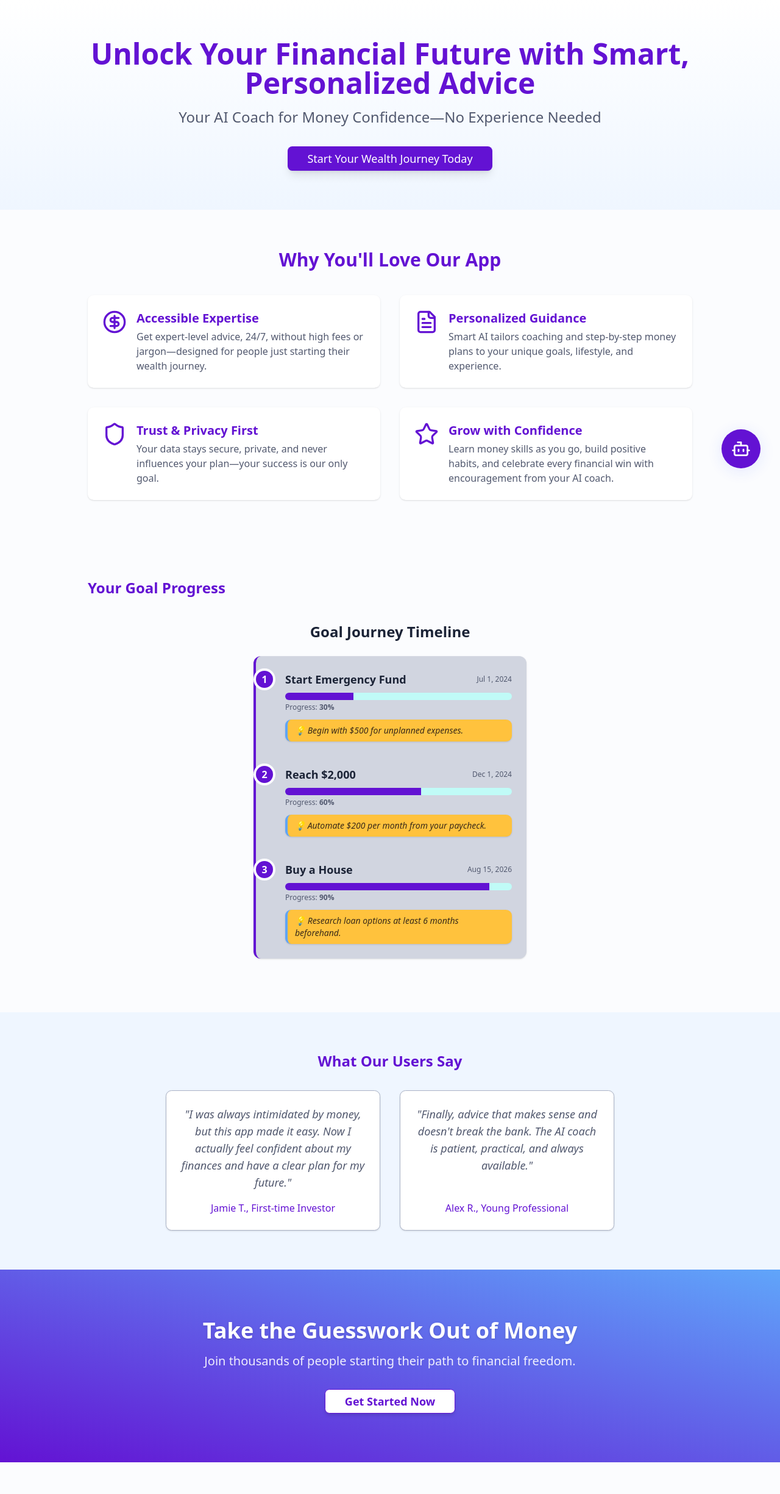
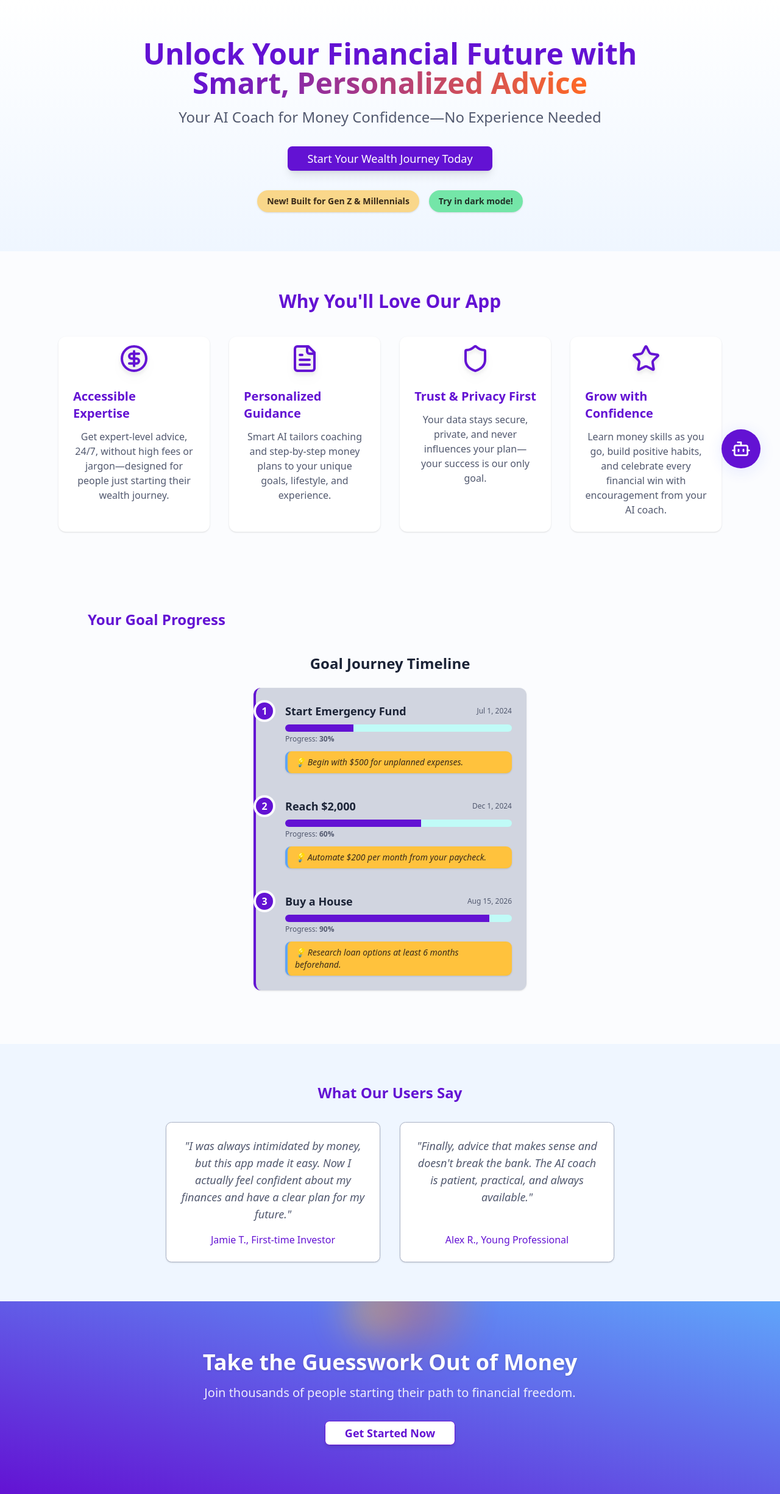
Before and after one commit to niveditajurel/future-financial-path, a React (Vite) app: page / in a window 1280 px wide. Shown: the whole page at 61% size. Before the commit the page ends 2398 px from the top, so only its background shows below. Built offline with nearby package versions, Linux system fonts and the light colour scheme.

Commit message:
Refactor: Enhance responsiveness, animation, and interactivity
- Implement responsive design principles across the platform.
- Add animations for a more engaging user experience.
- Introduce interactive elements to enhance user engagement.

```diff
--- a/src/pages/Index.tsx
+++ b/src/pages/Index.tsx
@@ -1,3 +1,4 @@
+
 import { Button } from "@/components/ui/button";
 import {
   CircleDollarSign,
@@ -82,35 +83,46 @@ const sampleSupabaseContext = { lastLogin: "2025-06-14" };
 
 const HeroSection = () => (
   <section className="py-16 px-4 text-center bg-gradient-to-b from-white to-blue-50">
-    <h1 className="text-4xl md:text-5xl font-bold mb-4 text-primary">
-      Unlock Your Financial Future with Smart, Personalized Advice
+    <div className="max-w-4xl mx-auto">
+      <h1 className="text-4xl md:text-5xl font-extrabold mb-4 text-primary animate-fade-in transition-all duration-700">
+        Unlock Your Financial Future with <span className="bg-gradient-to-r from-primary to-cta bg-clip-text text-transparent">Smart, Personalized Advice</span>
       </h1>
-    <p className="text-xl md:text-2xl text-muted-foreground mb-8">
+      <p className="text-xl md:text-2xl text-muted-foreground mb-8 animate-fade-in" style={{animationDelay: "100ms"}}>
         Your AI Coach for Money Confidence—No Experience Needed
       </p>
-    <Button className="px-8 py-4 text-lg shadow-lg">Start Your Wealth Journey Today</Button>
+      <Button className="px-8 py-4 text-lg shadow-lg animate-scale-in hover:scale-105 transition-transform duration-300">
+        Start Your Wealth Journey Today
+      </Button>
+      <div className="mt-8 flex justify-center gap-4">
+        <span className="rounded-full bg-accent/60 px-4 py-2 text-sm font-semibold text-accent-foreground shadow pulse">
+          New! Built for Gen Z & Millennials
+        </span>
+        <span className="rounded-full bg-success/70 px-4 py-2 text-sm font-semibold text-success-foreground shadow hover-scale">
+          Try in dark mode!
+        </span>
+      </div>
+    </div>
   </section>
 );
 
 const FeaturesSection = () => (
   <section className="py-16 bg-background">
-    <div className="max-w-5xl mx-auto px-4">
-      <h2 className="text-3xl font-bold text-center mb-10 text-primary">
+    <div className="max-w-6xl mx-auto px-2 sm:px-4 lg:px-8">
+      <h2 className="text-3xl font-bold text-center mb-10 text-primary animate-fade-in">
         Why You'll Love Our App
       </h2>
-      <div className="grid gap-8 md:grid-cols-2">
-        {features.map((feature) => (
+      <div className="grid gap-8 md:grid-cols-2 lg:grid-cols-4">
+        {features.map((feature, i) => (
           <div
             key={feature.title}
-            className="flex items-start rounded-lg bg-white shadow p-6 space-x-4 hover:shadow-lg transition-shadow"
+            className="flex flex-col items-center rounded-xl bg-white dark:bg-muted shadow hover:shadow-lg p-6 space-y-3 hover-scale animate-scale-in"
+            style={{ animationDelay: `${i * 80}ms` }}
           >
-            <div className="flex-shrink-0">
-              <feature.icon className="h-10 w-10 text-primary" />
+            <div className="flex-shrink-0 drop-shadow-lg animate-bounce">
+              <feature.icon className="h-12 w-12 text-primary transition-transform group-hover:scale-110" />
             </div>
-            <div>
             <h3 className="font-semibold text-xl mb-1 text-primary">{feature.title}</h3>
-              <p className="text-base text-muted-foreground">{feature.description}</p>
-            </div>
+            <p className="text-base text-muted-foreground text-center">{feature.description}</p>
           </div>
         ))}
       </div>
@@ -120,26 +132,33 @@ const FeaturesSection = () => (
 
 const TimelineAndChatbotSection = () => (
   <section className="bg-background py-16">
-    <div className="max-w-5xl mx-auto px-4 grid grid-cols-1 md:grid-cols-2 gap-12 items-start">
-      {/* Goal Timeline ONLY */}
-      <div className="md:col-span-2">
-        <h2 className="text-2xl font-bold mb-4 text-primary text-center md:text-left">
+    <div className="max-w-5xl mx-auto px-2 sm:px-4 grid grid-cols-1 md:grid-cols-2 gap-12 items-start">
+      <div className="md:col-span-2 w-full">
+        <h2 className="text-2xl font-bold mb-4 text-primary text-center md:text-left animate-fade-in">
           Your Goal Progress
         </h2>
+        {/* Animate timeline appearance */}
+        <div className="animate-fade-in" style={{animationDelay:"120ms"}}>
           <GoalTimeline goalSteps={goalSteps} />
         </div>
-      {/* The chatbot is now launched by the bubble, not in-page. */}
+      </div>
     </div>
   </section>
 );
 
 const TestimonialsSection = () => (
-  <section className="py-16 bg-blue-50">
-    <div className="max-w-3xl mx-auto px-4 text-center">
-      <h2 className="text-2xl font-bold mb-8 text-primary">What Our Users Say</h2>
+  <section className="py-16 bg-blue-50 dark:bg-muted">
+    <div className="max-w-3xl mx-auto px-2 sm:px-4 text-center">
+      <h2 className="text-2xl font-bold mb-8 text-primary animate-fade-in">
+        What Our Users Say
+      </h2>
       <div className="grid gap-8 md:grid-cols-2">
         {testimonials.map((t, idx) => (
-          <div key={idx} className="bg-white border rounded-lg shadow p-6 flex flex-col h-full justify-between">
+          <div
+            key={idx}
+            className="bg-white dark:bg-background border rounded-lg shadow p-6 flex flex-col h-full justify-between hover:scale-105 hover:shadow-lg transition-transform animate-scale-in"
+            style={{ animationDelay: `${idx * 90 + 70}ms` }}
+          >
             <blockquote className="text-lg italic mb-4 text-muted-foreground">&quot;{t.quote}&quot;</blockquote>
             <span className="text-primary font-medium">{t.author}</span>
           </div>
@@ -150,16 +169,23 @@ const TestimonialsSection = () => (
 );
 
 const CTASection = () => (
-  <section className="py-20 px-4 text-center bg-gradient-to-tr from-primary to-blue-400">
-    <h2 className="text-3xl md:text-4xl font-bold mb-4 text-white drop-shadow">
+  <section className="py-20 px-4 text-center bg-gradient-to-tr from-primary to-blue-400 relative overflow-hidden">
+    {/* Animated circles */}
+    <div className="pointer-events-none absolute -top-12 left-1/2 -translate-x-1/2 w-full flex justify-center z-0">
+      <div className="w-32 h-32 rounded-full bg-accent/40 blur-2xl animate-pulse scale-75" />
+      <div className="w-24 h-24 rounded-full bg-cta/30 blur-xl animate-pulse ml-[-40px] scale-150" />
+    </div>
+    <div className="relative z-10">
+      <h2 className="text-3xl md:text-4xl font-bold mb-4 text-white drop-shadow animate-fade-in">
         Take the Guesswork Out of Money
       </h2>
-    <p className="text-lg md:text-xl mb-8 text-white/90">
+      <p className="text-lg md:text-xl mb-8 text-white/90 animate-fade-in">
         Join thousands of people starting their path to financial freedom.
       </p>
-    <Button className="px-8 py-4 text-lg bg-white text-primary font-bold border border-primary shadow-md hover:bg-blue-50">
+      <Button className="px-8 py-4 text-lg bg-white text-primary font-bold border border-primary shadow-md hover:bg-blue-50 animate-scale-in hover:scale-105 transition-transform">
         Get Started Now
       </Button>
+    </div>
   </section>
 );
 
```
Lines whose indentation alone changed are shown as unchanged.
